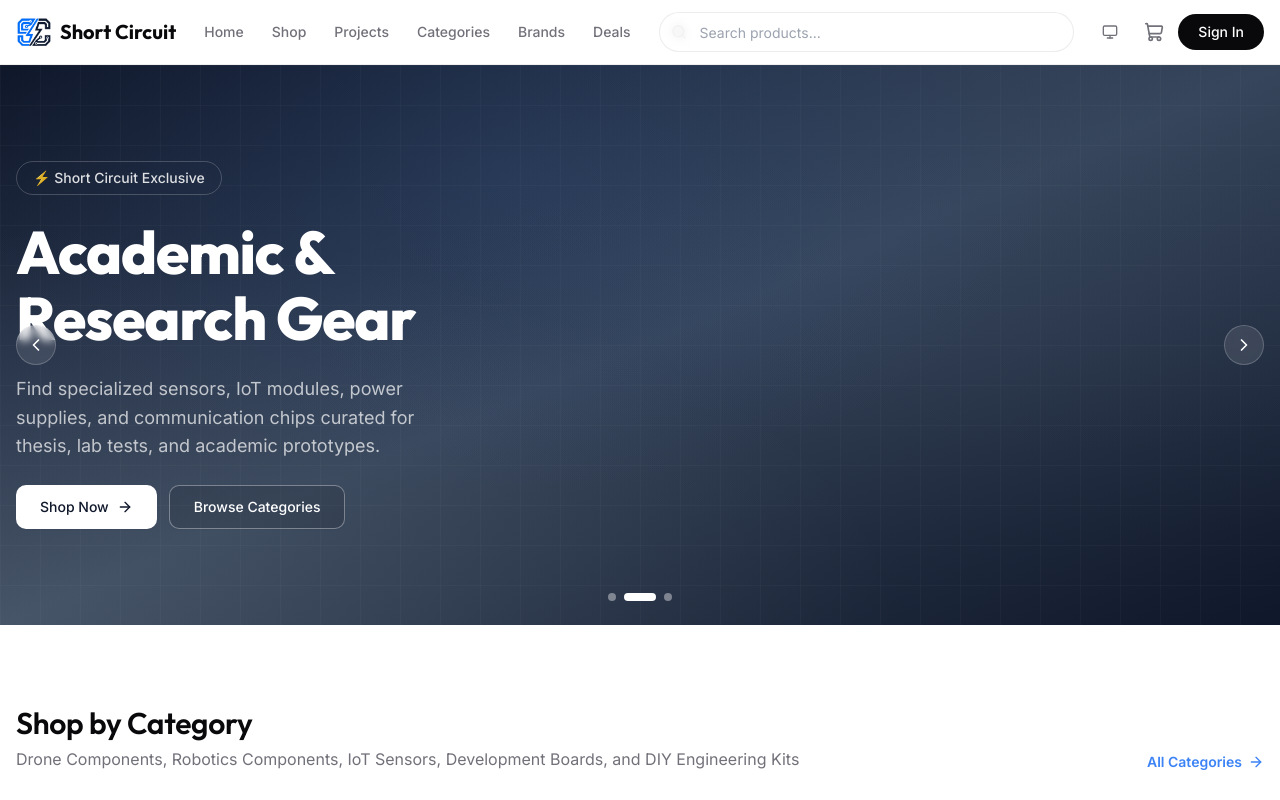
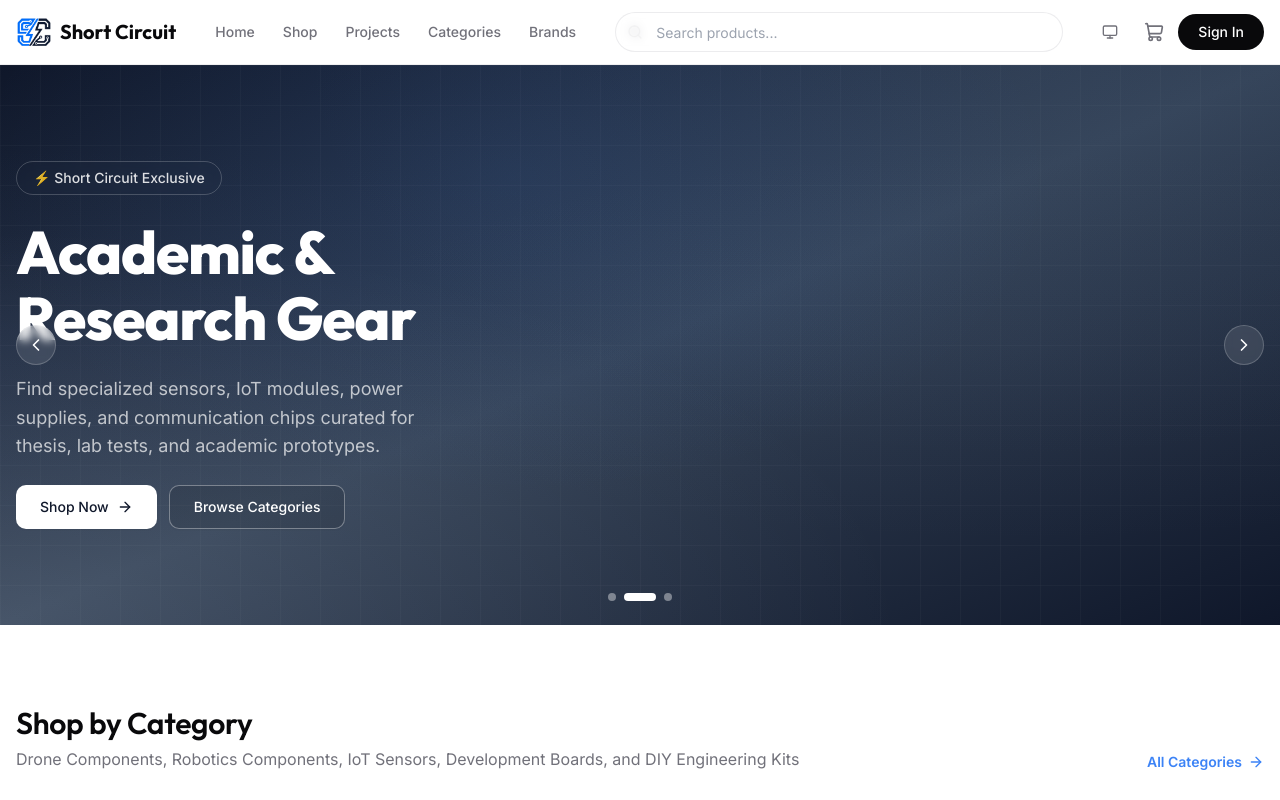
Before and after one commit to thinklab1212-debug/ShortCircuit, a React (Vite) app in the folder client/: page / in a window 1280 px wide. Shown: the top 800 px of the page. Built offline with nearby package versions, Linux system fonts and the light colour scheme; no server answers.

Commit message:
Updated Navbar

```diff
--- a/client/src/components/layout/Navbar.tsx
+++ b/client/src/components/layout/Navbar.tsx
@@ -84,7 +84,7 @@ export function Navbar() {
             <NavLink href="/projects">Projects</NavLink>
             <NavLink href="/categories">Categories</NavLink>
             <NavLink href="/brands">Brands</NavLink>
-            <NavLink href="/deals">Deals</NavLink>
+            {/* <NavLink href="/deals">Deals</NavLink> */}
           </nav>
 
           {/* Desktop Search */}
```
